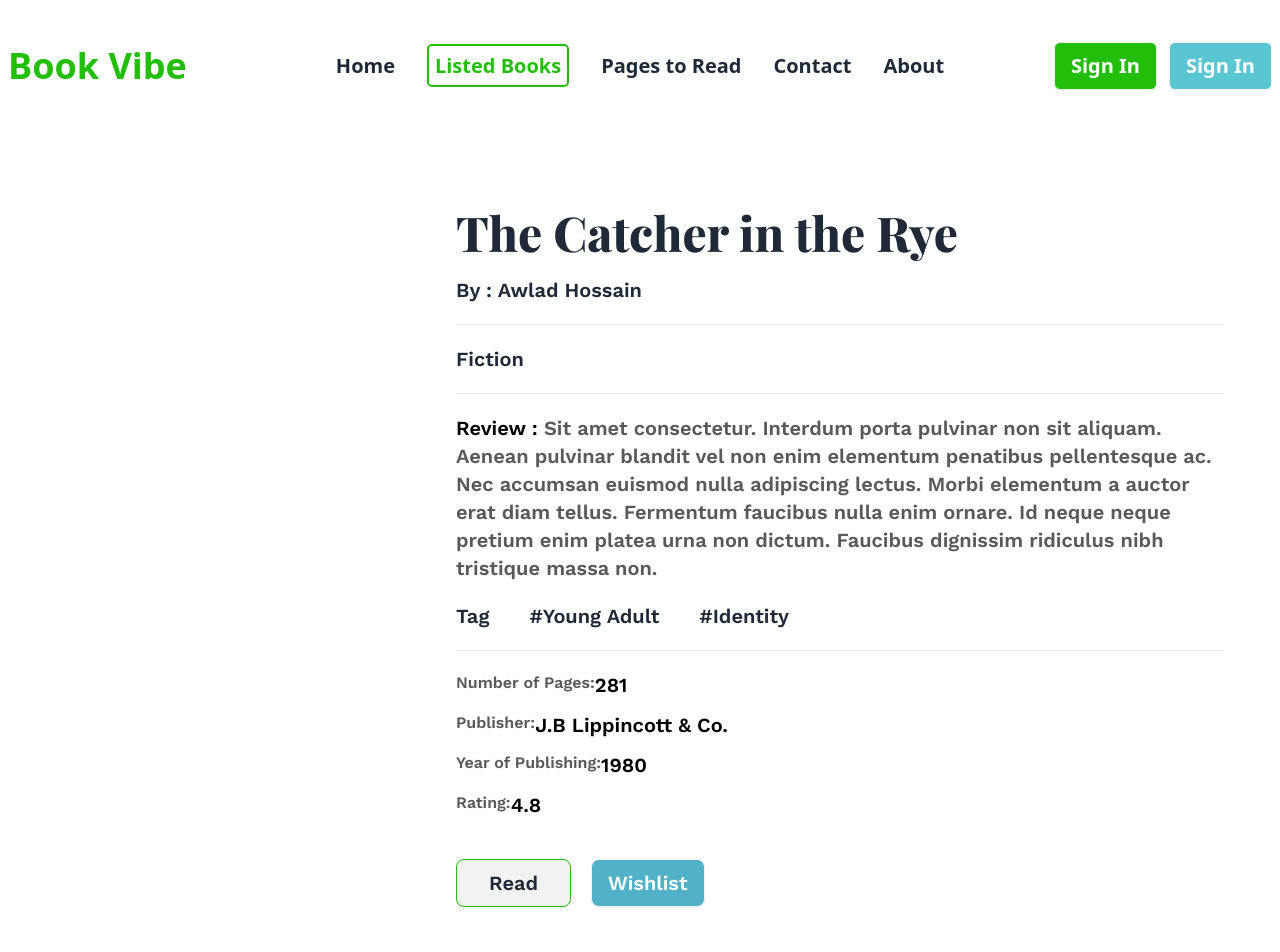
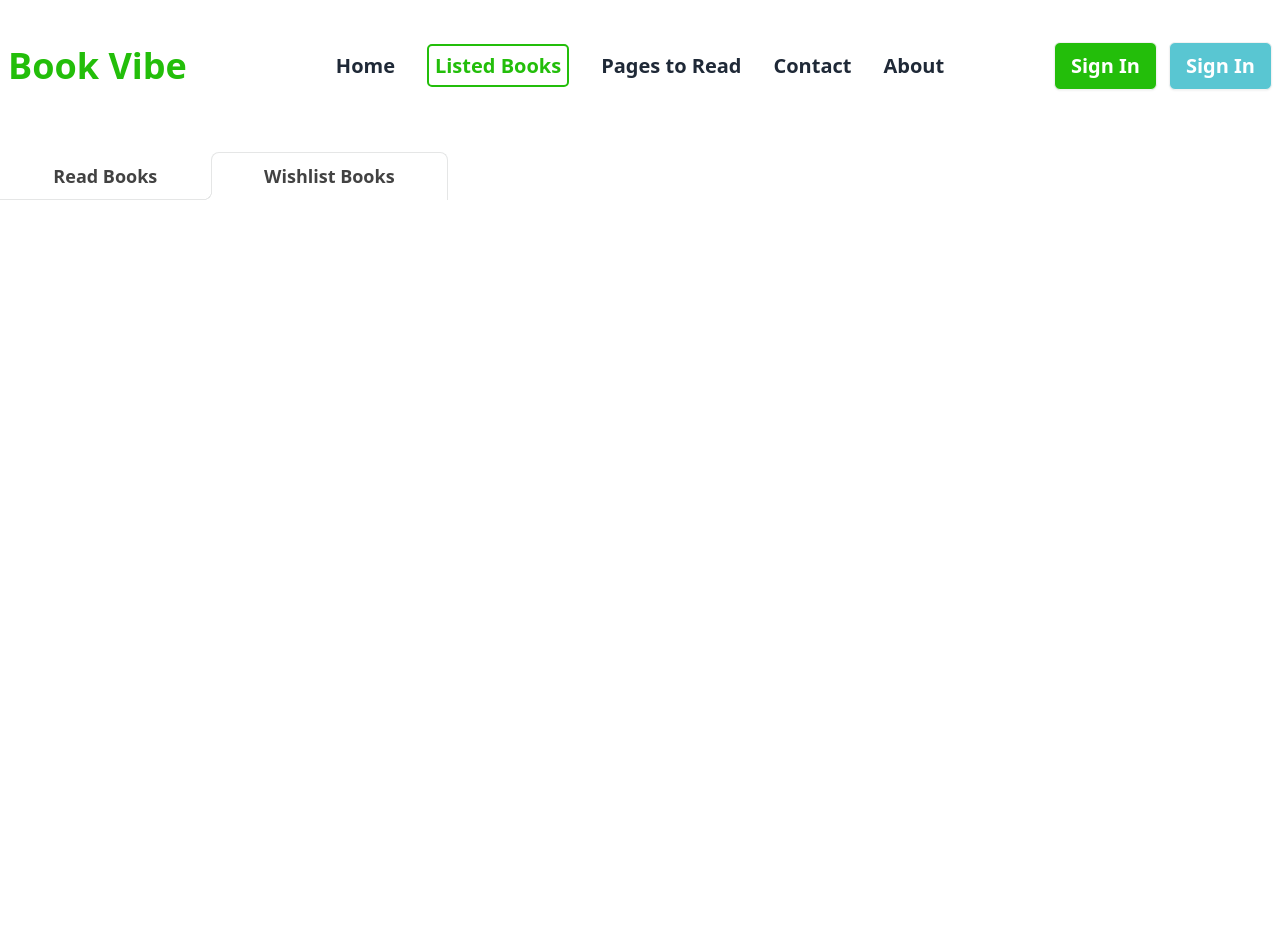
Before and after one commit to fatihatuzjohora/BookFair8, a React (Vite) app: page /listed in a window 1280 px wide. Shown: the top 952 px of the page. After the commit the page ends 800 px from the top, so only its background shows below. Built offline with nearby package versions, Linux system fonts and the light colour scheme; a web font is replaced by a local one.

Commit message:
Toastify done

```diff
--- a/package.json
+++ b/package.json
@@ -14,7 +14,9 @@
     "match-sorter": "^6.3.4",
     "react": "^18.2.0",
     "react-dom": "^18.2.0",
+    "react-icons": "^5.0.1",
     "react-router-dom": "^6.22.3",
+    "react-toastify": "^10.0.5",
     "sort-by": "^1.2.0"
   },
   "devDependencies": {
--- a/public/Data.json
+++ b/public/Data.json
@@ -3,7 +3,7 @@
         "bookId": 1,
         "bookName": "The Silent Patient",
         "author": "Alex Michaelides",
-        "image": "https://i.ibb.co/Vp65dv0/1.jpg",
+        "image": "https://i.ibb.co/xfjGmrp/1.webp",
         "review": "A gripping psychological thriller that keeps you guessing until the very end.",
         "totalPages": 336,
         "rating": 4.5,
@@ -42,7 +42,7 @@
         "bookId": 4,
         "bookName": "The Night Circus",
         "author": "Erin Morgenstern",
-        "image": "https://i.ibb.co/D1Y6XnX/4.jpg",
+        "image": "https://i.ibb.co/CBwDpqB/444.jpg",
         "review": "A mesmerizing tale of magic and love set within the enchanting world of a mysterious circus.",
         "totalPages": 400,
         "rating": 4.4,
@@ -68,7 +68,7 @@
         "bookId": 6,
         "bookName": "To Kill a Mockingbird",
         "author": "Harper Lee",
-        "image": "https://i.ibb.co/hmN4yzg/6.jpg",
+        "image": "https://i.ibb.co/7nr3Vpp/6.png",
         "review": "A poignant story addressing racial injustice and moral growth in a small Southern town.",
         "totalPages": 281,
         "rating": 4.8,
--- a/src/Component/Bannar.jsx
+++ b/src/Component/Bannar.jsx
@@ -10,8 +10,8 @@ const Bannar = () => {
             <button className="btn text-white  md:text-2xl font-semibold text-center items-center bg-[#23BE0A]">View The List</button>
 
         </div>
-        <div>
-            <img src="https://i.ibb.co/rmcxJtT/download-6.jpg" alt="" />
+        <div className="rounded-lg">
+            <img className="rounded-lg shadow-xl" src="https://i.ibb.co/9twqB6q/25856774.jpg" alt="" />
         </div>
       </div>
     );
--- a/src/Component/Main/BookDitels.jsx
+++ b/src/Component/Main/BookDitels.jsx
@@ -1,66 +1,92 @@
+import { parse } from "postcss";
+import { useLoaderData, useParams } from "react-router-dom";
+import { ToastContainer, toast } from 'react-toastify';
+import 'react-toastify/dist/ReactToastify.css';
+
 const BookDitels = () => {
+  const ditels= useLoaderData()
+
+  const {id} = useParams()
+
+  const idNumber = parseInt(id);
+  console.log(idNumber, ditels);
+const singledata=ditels.find(item=> item.bookId
+  ===idNumber)
+console.log(singledata);
+
+const handleReadList = () => {
+  toast("Book Add To Read List,Book Add To Read List, you have Already Read This Book")
+}
+
+const handleWishList = () => {
+  toast("you have Already Read This Book, Book Add To Wish List, you have Already Read This Book")
+}
+
+
+
+const {bookName,image,category,rating,tags,publisher,bookId,yearOfPublishing, totalPages,review}=singledata
+
   return (
-    <div className="  flex flex-col md:flex-row justify-center items-center  gap-10 shadow-lg md:p-14 mt-10">
-      <div className="max-w-2xl mx-auto rounded-xl bg-[#1313130D]">
-        {/* <img className="rounded-xl bg-[#1313130D]"
-          src={}
+    <div className="grid grid-cols-1 md:grid-cols-2 items-center  gap-10 shadow-xl md:p-10 border rounded-lg mt-10">
+      <div className=" w-full mx-auto rounded-xl bg-[#1313130D]">
+        <img className=" w-full shadow-lg rounded-xl bg-[#1313130D]"
+          src={image}
           alt="Album"
-        /> */}
+        />
       </div>
-      <div className="max-w-3xl">
+      <div className="">
         <h2 className=" text-5xl font-extrabold fontPlay">
-          The Catcher in the Rye
+          {bookName}
         </h2>
         <h2 className="fontSans text-xl mt-5 mb-5 font-semibold">
-          By : Awlad Hossain
+          By : {publisher}
         </h2>
         <hr />
-        <h2 className="fontSans font-semibold text-xl mt-5 mb-5">Fiction</h2>
+        <h2 className="fontSans font-semibold text-xl mt-5 mb-5">{category}</h2>
         <hr />
         <p className="fontSans font-semibold text-xl mt-5  text-[#131313B3]">
-          <span className="text-black ">Review :</span> Sit amet consectetur.
-          Interdum porta pulvinar non sit aliquam. Aenean pulvinar blandit vel
-          non enim elementum penatibus pellentesque ac. Nec accumsan euismod
-          nulla adipiscing lectus. Morbi elementum a auctor erat diam tellus.
-          Fermentum faucibus nulla enim ornare. Id neque neque pretium enim
-          platea urna non dictum. Faucibus dignissim ridiculus nibh tristique
-          massa non.
+          <span className="text-black ">Review :</span> {review}
         </p>
-        <div className="flex gap-10 fontSans font-semibold text-xl mt-5 mb-5">
-          <div>Tag</div>
-          <div>#Young Adult</div>
-          <div>#Identity</div>
+        <div className="flex items-center gap-10 fontSans font-semibold text-xl mt-5 mb-5">
+          <div>Tag:</div>
+          <div className=" btn font-semibold text-xl px-4 py-2 rounded-3xl border border-none bg-[#23BE0A0D] text-[#23BE0A]">#{tags[0]}</div>
+          <div className=" btn font-semibold text-xl px-4 py-2 rounded-3xl border border-none bg-[#23BE0A0D] text-[#23BE0A]">#{tags[1]}</div>
         </div>
         <hr />
 
-        <div className="fontSans mt-5">
-          <div className="mt-3 flex">
+        <div className="fontSans mt-5 max-w-2xl">
+          <div className="mt-3 grid grid-cols-2 ">
 
-            <div className="text-[#131313B3] font-semibold">Number of Pages:</div>
-             <div className="text-black font-semibold text-xl">281</div>
+            <div className="text-[#131313B3] text-xl font-semibold">Number of Pages:</div>
+             <div className="text-black font-semibold text-xl">{totalPages}</div>
           </div>
 
-          <div className="mt-3 flex">
-            <div className="text-[#131313B3] font-semibold">Publisher:</div>
-            <div className="text-black font-semibold text-xl">J.B Lippincott & Co.</div>
+          <div className="mt-3 grid grid-cols-2">
+            <div className="text-[#131313B3] text-xl font-semibold">Publisher:</div>
+            <div className="text-black font-semibold text-xl">{publisher}</div>
             </div>
 
-            <div className="mt-3 flex">
-            <div className="text-[#131313B3] font-semibold">Year of Publishing:</div>
-             <div className="text-black font-semibold text-xl">1980</div>
+            <div className="mt-3 grid grid-cols-2">
+            <div className="text-[#131313B3] text-xl font-semibold">Year of Publishing:</div>
+             <div className="text-black font-semibold text-xl">{yearOfPublishing}</div>
           </div>
 
-          <div className="mt-3 flex">
-            <div className="text-[#131313B3] font-semibold">Rating:</div>
-             <div className="text-black font-semibold text-xl">4.8</div>
+          <div className="mt-3 grid grid-cols-2">
+            <div className="text-[#131313B3] text-xl font-semibold">Rating:</div>
+             <div className="text-black font-semibold text-xl">{rating}</div>
           </div>
         </div>
 
-        <div className="card-actions fontSans justify-start mt-10 gap-5">
-          <button className=" btn px-8 py-2 rounded-lg border border-[#23BE0A] text-xl font-semibold"> Read </button>
-          <button className="btn text-white font-semibold text-xl bg-[#50B1C9]">Wishlist</button>
+
+
+
+
+        <div  className=" card-actions fontSans justify-start mt-10 gap-5">
+          <button onClick={() =>handleReadList()} className=" btn px-8 py-2 rounded-lg border border-[#23BE0A] text-xl font-semibold"> Read </button>
+          <button onClick={() =>handleWishList()} className="btn text-white font-semibold text-xl bg-[#50B1C9]">Wishlist</button>
         </div>
       </div>
+      <ToastContainer />
     </div>
   );
 };
--- a/src/Component/Main/WishList.jsx
+++ b/src/Component/Main/WishList.jsx
@@ -1,4 +1,6 @@
-
+import { CiLocationOn } from "react-icons/ci";
+import { RiPagesLine } from "react-icons/ri";
+import { MdOutlinePeople } from "react-icons/md";
 
 const WishList = () => {
     return (
@@ -23,12 +25,12 @@ const WishList = () => {
           <div>Tag</div>
           <div className=" btn font-semibold text-xl px-4 py-2 rounded-3xl border border-none bg-[#23BE0A0D] text-[#23BE0A]">#Young Adult</div>
           <div className=" btn font-semibold text-xl px-4 py-2 rounded-3xl border border-none bg-[#23BE0A0D] text-[#23BE0A]">#Identity</div>
-          <div className="text-[#131313CC]">Year of Publishing: 1924</div>
+          <div className="text-[#131313CC] flex gap-2 items-center"><span><CiLocationOn /></span><span>Year of Publishing: 1924</span></div>
         </div>
 
         <div className="fontSans flex gap-10 text-[#13131399] font-semibold mt-5 mb-5">
-          <div>Publisher: Scribner</div>
-          <div>Page 192</div>
+        <div className="flex gap-2 items-center"><span><MdOutlinePeople /></span>Publisher: Scribner</div>
+          <div className="flex gap-2 items-center"><span><RiPagesLine /></span> Page 192</div>
         </div>
         <hr />
 
--- a/src/Component/Navber/ListedBooks.jsx
+++ b/src/Component/Navber/ListedBooks.jsx
@@ -1,14 +1,24 @@
-import BookDitels from "../Main/BookDitels";
-import ReadBook from "../Main/ReadBook";
+import { Link, Outlet } from "react-router-dom";
 
 
 const ListedBooks = () => {
-    return (
-        <div>
-            <BookDitels></BookDitels>
-            <ReadBook></ReadBook>
-        </div>
-    );
+  return (
+    <div>
+
+      <div role="tablist" className="tabs tabs-lifted tabs-lg max-w-md mt-10">
+        <Link to='' role="tab" className="tab text-[#131313CC] font-semibold">
+        Read Books
+        </Link>
+        <Link to='wish' role="tab" className="tab tab-active text-[#131313CC] font-semibold">
+        Wishlist Books
+        </Link>
+
+      </div>
+
+      <Outlet/>
+
+    </div>
+  );
 };
 
 export default ListedBooks;
--- a/src/main.jsx
+++ b/src/main.jsx
@@ -13,6 +13,9 @@ import About from './Component/Navber/About';
 import Contact from './Component/Navber/Contact';
 import Error from './Component/ErrorPage/Error';
 import BookDitels from './Component/Main/BookDitels';
+import ReadBook from './Component/Main/ReadBook';
+import WishList from './Component/Main/WishList';
+
 
 
 const router = createBrowserRouter([
@@ -32,6 +35,16 @@ const router = createBrowserRouter([
       {
         path: "/PageToRead",
         element:<PagesToRead></PagesToRead>,
+        children:[
+          {
+            index:true,
+            element:<ReadBook></ReadBook>,
+          },
+          {
+            path:'wish',
+            element:<WishList></WishList>,
+          },
+        ],
       },
       {
         path: "/Contact",
@@ -42,15 +55,10 @@ const router = createBrowserRouter([
         element:<About></About>,
       },
       {
-        path:'/book/:id',
-        element:<BookDitels/>
-      }
-
-
-      // {
-      //   path: "contacts/:contactId",
-      //   element: <Contact />,
-      // },
+        path:'book/:id',
+        element:<BookDitels></BookDitels>,
+       loader:()=> fetch ('/Data.json')
+      },
 
     ],
   },
```
Also changed, not shown: src/Component/Main/Book.jsx (+12 -9 lines), src/Component/Main/ReadBook.jsx (+6 -4 lines), src/Component/LocalStorage.js (added), 1 other file (tests, documents, lock files or other folders).
